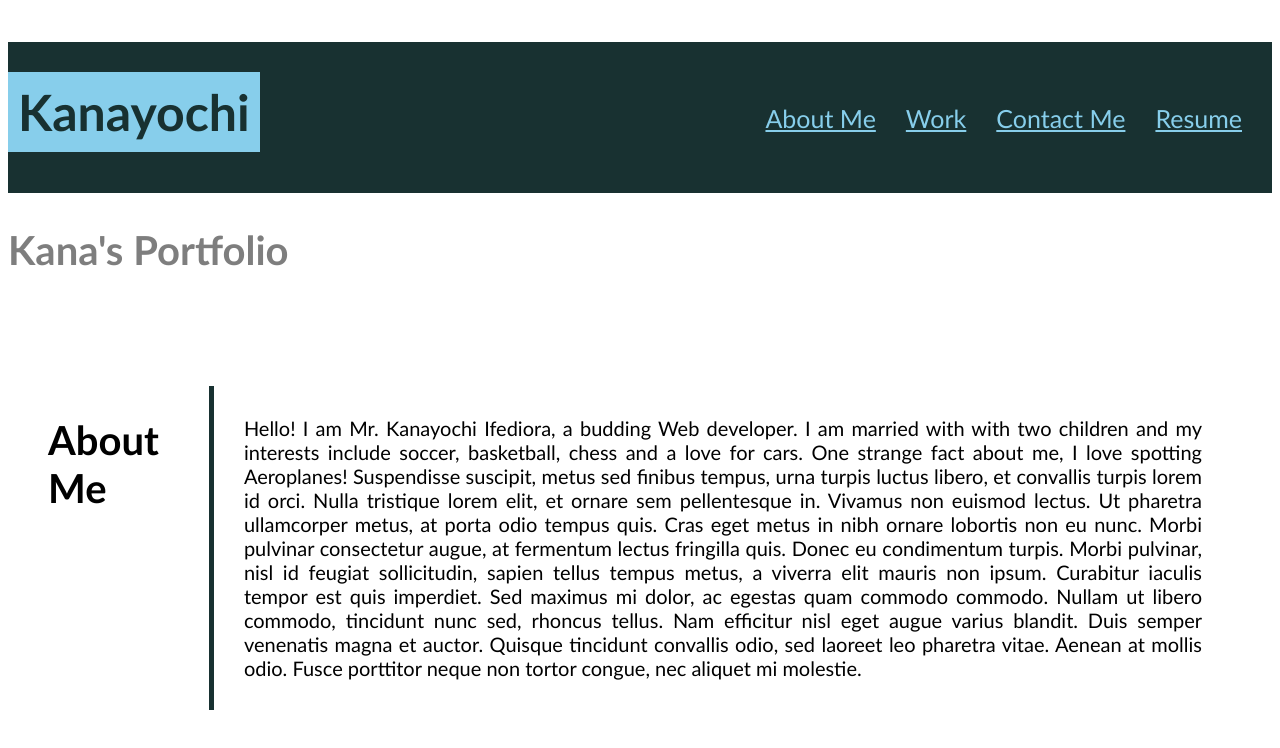
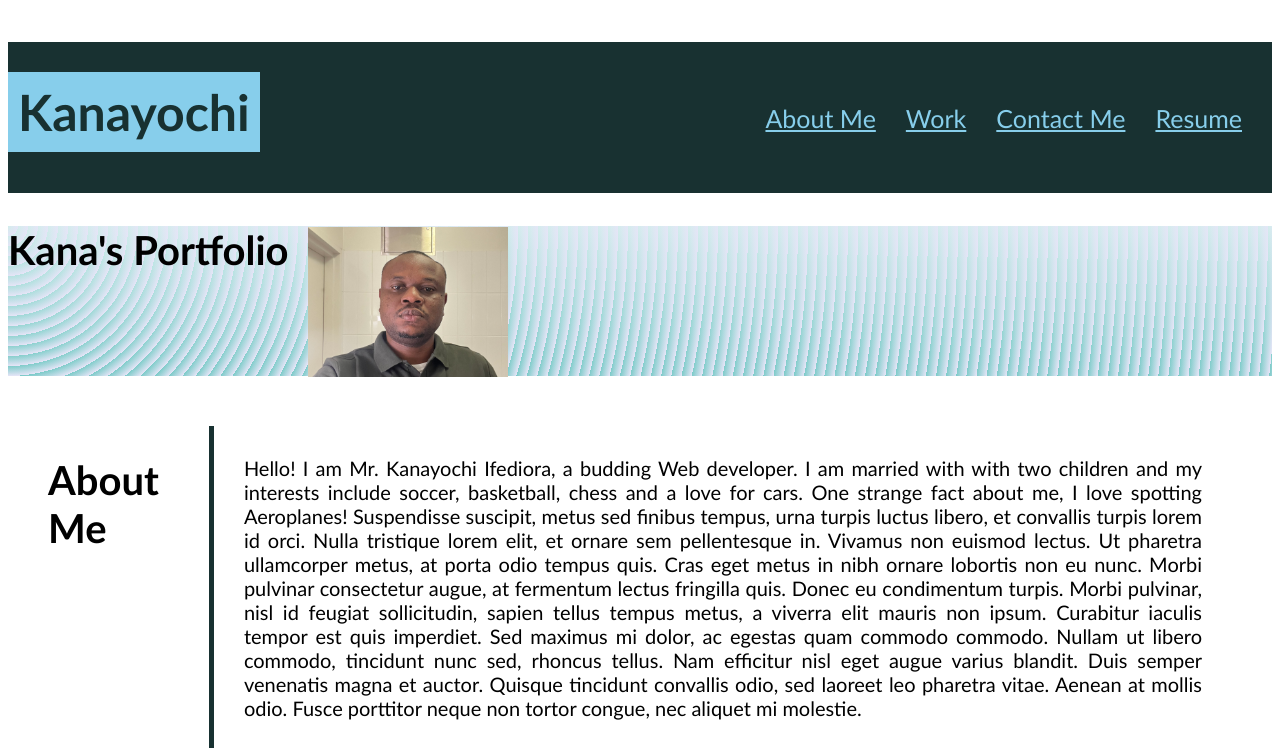
Before and after one commit to anayoifediora/Apps-Portfolio, a plain HTML site: page index.html in a window 1280 px wide. Shown: the top 748 px of the page. Drawn offline with Linux system fonts and the light colour scheme.

Commit message:
added my personal photo

```diff
--- a/index.html
+++ b/index.html
@@ -23,7 +23,7 @@
         <main>
             <section class="cool-stuff">
                 <h2>Kana's Portfolio</h2>
-
+                <img id="mypix" src="./Assets/images/IMG_0765.jpg" height="200px" width="200px">
             </section>
             <section class="about-me" id="About Me">
                 <!--Second paragraph obtained from Lorem Ipsum paragraph generator-->
--- a/style.css
+++ b/style.css
@@ -42,9 +42,19 @@ ul a {
 }
 
 .cool-stuff {
-    background-image: url();
-    opacity:0.5;
+    margin-bottom: 40px;
+    opacity: 0.3;
+    background-image:  repeating-radial-gradient( circle at 0 0, transparent 0, #e5e5f7 10px ), repeating-linear-gradient( #7bcac855, #7bcac8 );
+    opacity:1;
     height:150px;
+}
+#mypix {
+    position:relative;
+    left:300px;
+    bottom:80px;
+    opacity:1;
+    object-fit: cover;
+    height:inherit;
 }
 /* This applies below 992px */
 
```
Also changed, not shown: 3 other files.
